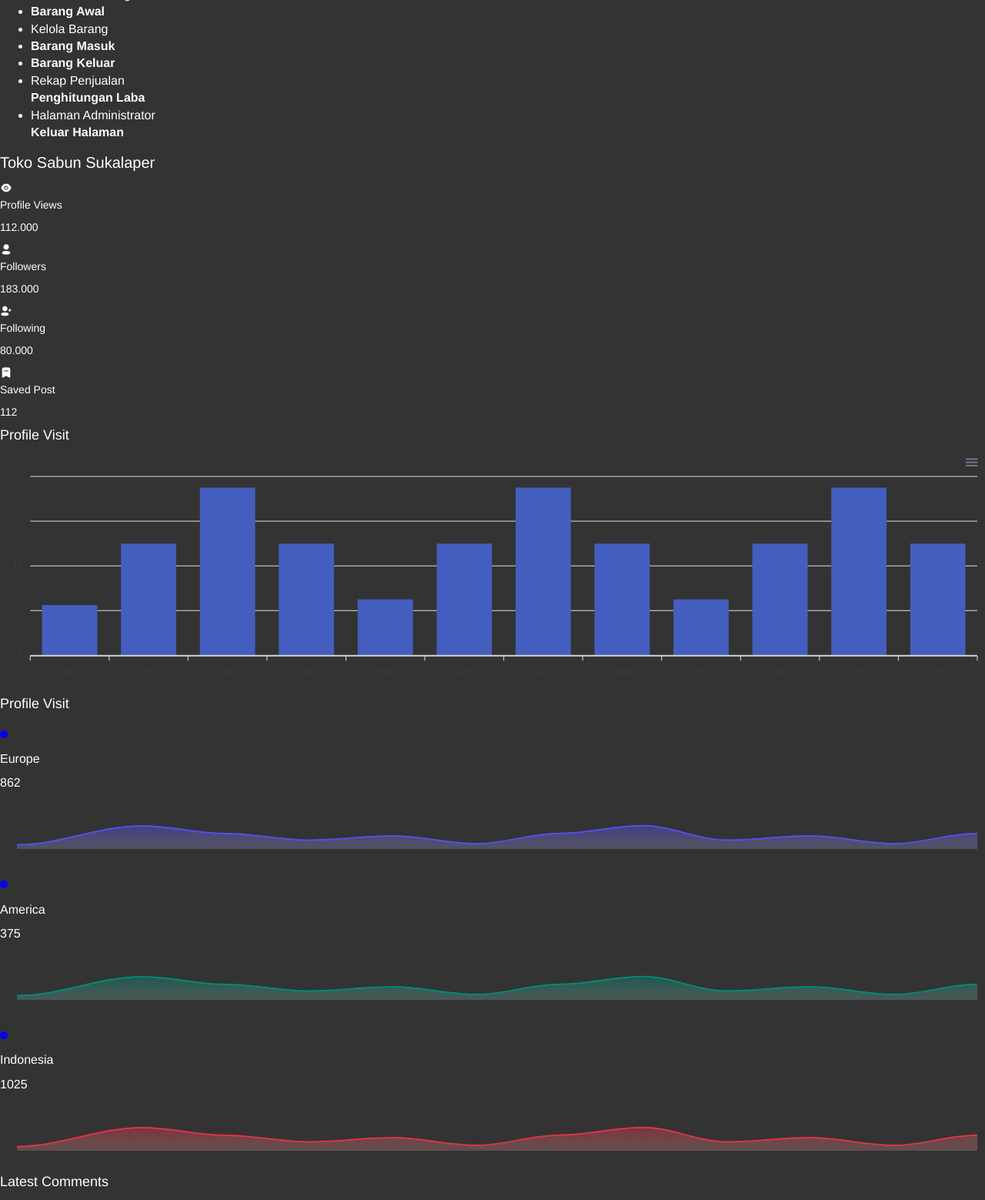
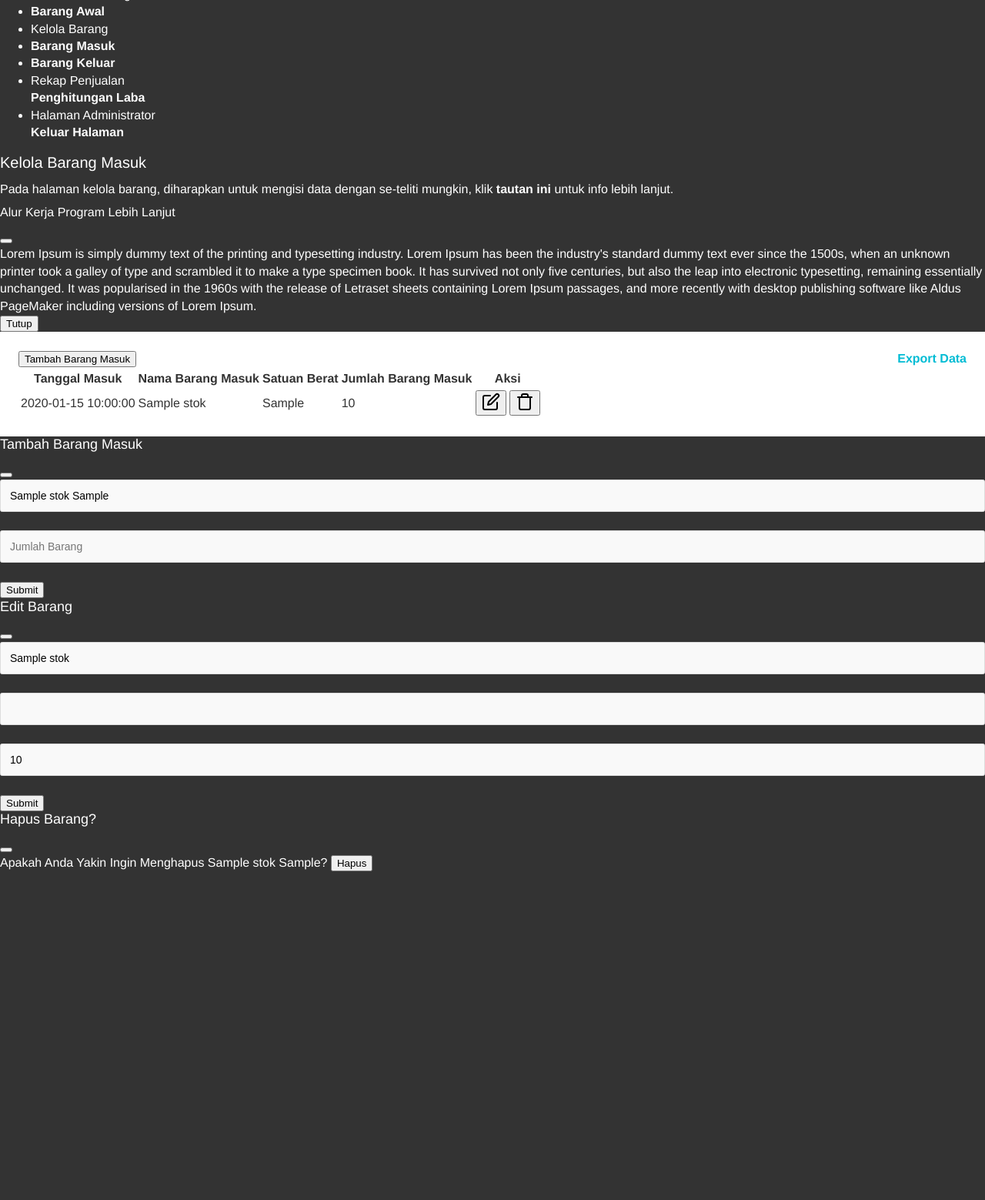
Before and after one commit to sukalaper/toko-sabun-berbasis-website, a PHP site: page /barang-masuk.php in a window 1280 px wide. Shown: the part 422-1981 px from the top of the page at 77% size. After the commit the page ends 1554 px from the top, so only its background shows below. Run offline with PHP 8.4, Linux system fonts and the light colour scheme; the visitor is signed in with stand-in values (Sample User, id 1); tables that the repository leaves empty or names only in its code hold one stand-in row (values such as "Sample post"); style sheets or scripts are compiled from the project's sources; some libraries are stand-ins or nearby versions; some web fonts are replaced.

Commit message:
✌️ Pew pew pew.

```diff
--- a/auth-logout.php
+++ b/auth-logout.php
@@ -1,4 +1,5 @@
 <?php
+session_start();
 session_unset();
 session_destroy();
 ?>
--- a/barang-masuk.php
+++ b/barang-masuk.php
@@ -55,14 +55,14 @@
           <div class="sidebar-menu">
             <ul class="menu">
               <li class="sidebar-title">Akumulasi Barang</li>
-              <li class="sidebar-item active ">
-                <a href="index.html" class='sidebar-link'>
+              <li class="sidebar-item ">
+                <a href="index.php" class='sidebar-link'>
                   <i class="bi bi-grid-fill"></i>
                   <span>Barang Awal</span>
                 </a>
               </li>
               <li class="sidebar-title">Kelola Barang</li>
-              <li class="sidebar-item ">
+              <li class="sidebar-item active ">
                 <a href="barang-masuk.php" class='sidebar-link'>
                   <i class="bi bi-bag-plus-fill"></i>
                   <span>Barang Masuk</span>
@@ -97,281 +97,166 @@
           </a>
         </header>
         <div class="page-heading">
-          <h3>Toko Sabun Sukalaper</h3>
+          <h3>Kelola Barang Masuk</h3>
+          <p class="text-subtitle text-muted">Pada halaman kelola barang, diharapkan untuk mengisi data dengan se-teliti mungkin, klik <a href="#" data-bs-toggle="modal" data-bs-target="#myModal">tautan ini</a> untuk info lebih lanjut.</p>
         </div>
-        <div class="page-content">
-          <section class="row">
-            <div class="col-12 col-lg-9">
-              <div class="row">
-                <div class="col-6 col-lg-3 col-md-6">
-                  <div class="card">
-                    <div class="card-body px-4 py-4-5">
-                      <div class="row">
-                        <div class="col-md-4 col-lg-12 col-xl-12 col-xxl-5 d-flex justify-content-start ">
-                          <div class="stats-icon purple mb-2">
-                            <i class="iconly-boldShow"></i>
+        <div class="modal fade" id="myModal" tabindex="-1" role="dialog" aria-labelledby="myModalLabel" aria-hidden="true">
+          <div class="modal-dialog" role="document">
+            <div class="modal-content">
+              <div class="modal-header">
+                <h5 class="modal-title" id="myModalLabel">Alur Kerja Program Lebih Lanjut</h5>
+                <button type="button" class="btn-close" data-bs-dismiss="modal" aria-label="Close"></button>
               </div>
+              <div class="modal-body">
+                Lorem Ipsum is simply dummy text of the printing and typesetting industry. Lorem Ipsum has been the industry's standard dummy text ever since the 1500s, when an unknown printer took a galley of type and scrambled it to make a type specimen book. It has survived not only five centuries, but also the leap into electronic typesetting, remaining essentially unchanged. It was popularised in the 1960s with the release of Letraset sheets containing Lorem Ipsum passages, and more recently with desktop publishing software like Aldus PageMaker including versions of Lorem Ipsum.
               </div>
-                        <div class="col-md-8 col-lg-12 col-xl-12 col-xxl-7">
-                          <h6 class="text-muted font-semibold">Profile Views</h6>
-                          <h6 class="font-extrabold mb-0">112.000</h6>
+              <div class="modal-footer">
+                <button type="button" class="btn btn-secondary" data-bs-dismiss="modal">Tutup</button>
               </div>
             </div>
           </div>
         </div>
-                </div>
-                <div class="col-6 col-lg-3 col-md-6">
-                  <div class="card">
-                    <div class="card-body px-4 py-4-5">
-                      <div class="row">
-                        <div class="col-md-4 col-lg-12 col-xl-12 col-xxl-5 d-flex justify-content-start ">
-                          <div class="stats-icon blue mb-2">
-                            <i class="iconly-boldProfile"></i>
-                          </div>
-                        </div>
-                        <div class="col-md-8 col-lg-12 col-xl-12 col-xxl-7">
-                          <h6 class="text-muted font-semibold">Followers</h6>
-                          <h6 class="font-extrabold mb-0">183.000</h6>
-                        </div>
-                      </div>
-                    </div>
-                  </div>
-                </div>
-                <div class="col-6 col-lg-3 col-md-6">
-                  <div class="card">
-                    <div class="card-body px-4 py-4-5">
-                      <div class="row">
-                        <div class="col-md-4 col-lg-12 col-xl-12 col-xxl-5 d-flex justify-content-start ">
-                          <div class="stats-icon green mb-2">
-                            <i class="iconly-boldAdd-User"></i>
-                          </div>
-                        </div>
-                        <div class="col-md-8 col-lg-12 col-xl-12 col-xxl-7">
-                          <h6 class="text-muted font-semibold">Following</h6>
-                          <h6 class="font-extrabold mb-0">80.000</h6>
-                        </div>
-                      </div>
-                    </div>
-                  </div>
-                </div>
-                <div class="col-6 col-lg-3 col-md-6">
-                  <div class="card">
-                    <div class="card-body px-4 py-4-5">
-                      <div class="row">
-                        <div class="col-md-4 col-lg-12 col-xl-12 col-xxl-5 d-flex justify-content-start ">
-                          <div class="stats-icon red mb-2">
-                            <i class="iconly-boldBookmark"></i>
-                          </div>
-                        </div>
-                        <div class="col-md-8 col-lg-12 col-xl-12 col-xxl-7">
-                          <h6 class="text-muted font-semibold">Saved Post</h6>
-                          <h6 class="font-extrabold mb-0">112</h6>
-                        </div>
-                      </div>
-                    </div>
-                  </div>
-                </div>
-              </div>
-              <div class="row">
-                <div class="col-12">
+        <section class="section">
           <div class="card">
             <div class="card-header">
-                      <h4>Profile Visit</h4>
+              <a href="perhitungan-laba.php" class="btn btn-primary" style="float: right; margin-left: 12px;">
+                <span class="bi bi-plus"></span> Export Data
+              </a>
+              <button type="button" class="btn btn-primary float-md-end" data-bs-toggle="modal" data-bs-target="#myModal">
+                <span class="bi bi-plus"></span> Tambah Barang Masuk
+              </button>
             </div>
             <div class="card-body">
-                      <div id="chart-profile-visit"></div>
-                    </div>
-                  </div>
-                </div>
-              </div>
-              <div class="row">
-                <div class="col-12 col-xl-4">
-                  <div class="card">
-                    <div class="card-header">
-                      <h4>Profile Visit</h4>
-                    </div>
-                    <div class="card-body">
-                      <div class="row">
-                        <div class="col-6">
-                          <div class="d-flex align-items-center">
-                            <svg class="bi text-primary" width="32" height="32" fill="blue" style="width:10px">
-                              <use xlink:href="assets/images/bootstrap-icons.svg#circle-fill" />
-                            </svg>
-                            <h5 class="mb-0 ms-3">Europe</h5>
-                          </div>
-                        </div>
-                        <div class="col-6">
-                          <h5 class="mb-0">862</h5>
-                        </div>
-                        <div class="col-12">
-                          <div id="chart-europe"></div>
-                        </div>
-                      </div>
-                      <div class="row">
-                        <div class="col-6">
-                          <div class="d-flex align-items-center">
-                            <svg class="bi text-success" width="32" height="32" fill="blue" style="width:10px">
-                              <use xlink:href="assets/images/bootstrap-icons.svg#circle-fill" />
-                            </svg>
-                            <h5 class="mb-0 ms-3">America</h5>
-                          </div>
-                        </div>
-                        <div class="col-6">
-                          <h5 class="mb-0">375</h5>
-                        </div>
-                        <div class="col-12">
-                          <div id="chart-america"></div>
-                        </div>
-                      </div>
-                      <div class="row">
-                        <div class="col-6">
-                          <div class="d-flex align-items-center">
-                            <svg class="bi text-danger" width="32" height="32" fill="blue" style="width:10px">
-                              <use xlink:href="assets/images/bootstrap-icons.svg#circle-fill" />
-                            </svg>
-                            <h5 class="mb-0 ms-3">Indonesia</h5>
-                          </div>
-                        </div>
-                        <div class="col-6">
-                          <h5 class="mb-0">1025</h5>
-                        </div>
-                        <div class="col-12">
-                          <div id="chart-indonesia"></div>
-                        </div>
-                      </div>
-                    </div>
-                  </div>
-                </div>
-                <div class="col-12 col-xl-8">
-                  <div class="card">
-                    <div class="card-header">
-                      <h4>Latest Comments</h4>
-                    </div>
-                    <div class="card-body">
-                      <div class="table-responsive">
-                        <table class="table table-hover table-lg">
+              <table class="table table-hover striped-row" id="table1">
                 <thead>
                   <tr>
-                              <th>Name</th>
-                              <th>Comment</th>
+                    <th>Tanggal Masuk</th>
+                    <th>Nama Barang Masuk</th>
+                    <th>Satuan Berat</th>
+                    <th>Jumlah Barang Masuk</th>
+                    <th>Aksi</th>
                   </tr>
                 </thead>
                 <tbody>
+                <?php
+                  $result_ambil_semua_data_stok = mysqli_query($conn,"SELECT * FROM masuk M, stok S WHERE S.idbarang = M.idbarang");
+                  while($data=mysqli_fetch_array($result_ambil_semua_data_stok)){
+                    $idbarang = $data['idbarang'];
+                    $idmasuk = $data['idmasuk'];
+                    $namabarang = $data['namabarang'];
+                    $satuanberat = $data['satuanberat'];
+                    $tanggal = $data['tanggal'];
+                    $qty = $data['qty'];
+                  ?>
                   <tr>
-                              <td class="col-3">
-                                <div class="d-flex align-items-center">
-                                  <div class="avatar avatar-md">
-                                    <img src="assets/images/faces/5.jpg">
-                                  </div>
-                                  <p class="font-bold ms-3 mb-0">Si Cantik</p>
-                                </div>
-                              </td>
-                              <td class="col-auto">
-                                <p class=" mb-0">Congratulations on your graduation!</p>
+                    <td><?php echo $tanggal; ?></td>
+                    <td><?php echo $namabarang; ?></td>
+                    <td><?php echo $satuanberat; ?></td>
+                    <td><?php echo $qty; ?></td>
+                    <td>
+                      <button type="button" class="btn icon btn-left" data-bs-toggle="modal" data-bs-target="#edit<?=$idbarang;?>">
+                        <i data-feather="edit"></i>
+                      </button>
+                      <input type="hidden" name="barangdihapus" value=" <?=$idbarang;?>">
+                      <button type="button" class="btn icon btn-left" data-bs-toggle="modal" data-bs-target="#delete<?=$idbarang;?>">
+                        <i data-feather="trash"></i>
+                      </button>
                     </td>
                   </tr>
-                            <tr>
-                              <td class="col-3">
-                                <div class="d-flex align-items-center">
-                                  <div class="avatar avatar-md">
-                                    <img src="assets/images/faces/2.jpg">
-                                  </div>
-                                  <p class="font-bold ms-3 mb-0">Si Ganteng</p>
-                                </div>
-                              </td>
-                              <td class="col-auto">
-                                <p class=" mb-0">Wow amazing design! Can you make another tutorial for this design?</p>
-                              </td>
-                            </tr>
+                  <?php
+                    }
+                  ?>
                 </tbody>
               </table>
             </div>
           </div>
-                  </div>
-                </div>
-              </div>
-            </div>
-            <div class="col-12 col-lg-3">
-              <div class="card">
-                <div class="card-body py-4 px-4">
-                  <div class="d-flex align-items-center">
-                    <div class="avatar avatar-xl">
-                      <img src="assets/images/faces/1.jpg" alt="Face 1">
-                    </div>
-                    <div class="ms-3 name">
-                      <h5 class="font-bold">John Duck</h5>
-                      <h6 class="text-muted mb-0">@johnducky</h6>
-                    </div>
-                  </div>
-                </div>
-              </div>
-              <div class="card">
-                <div class="card-header">
-                  <h4>Recent Messages</h4>
-                </div>
-                <div class="card-content pb-4">
-                  <div class="recent-message d-flex px-4 py-3">
-                    <div class="avatar avatar-lg">
-                      <img src="assets/images/faces/4.jpg">
-                    </div>
-                    <div class="name ms-4">
-                      <h5 class="mb-1">Hank Schrader</h5>
-                      <h6 class="text-muted mb-0">@johnducky</h6>
-                    </div>
-                  </div>
-                  <div class="recent-message d-flex px-4 py-3">
-                    <div class="avatar avatar-lg">
-                      <img src="assets/images/faces/5.jpg">
-                    </div>
-                    <div class="name ms-4">
-                      <h5 class="mb-1">Dean Winchester</h5>
-                      <h6 class="text-muted mb-0">@imdean</h6>
-                    </div>
-                  </div>
-                  <div class="recent-message d-flex px-4 py-3">
-                    <div class="avatar avatar-lg">
-                      <img src="assets/images/faces/1.jpg">
-                    </div>
-                    <div class="name ms-4">
-                      <h5 class="mb-1">John Dodol</h5>
-                      <h6 class="text-muted mb-0">@dodoljohn</h6>
-                    </div>
-                  </div>
-                  <div class="px-4">
-                    <button class='btn btn-block btn-xl btn-outline-primary font-bold mt-3'>Start Conversation</button>
-                  </div>
-                </div>
-              </div>
-              <div class="card">
-                <div class="card-header">
-                  <h4>Visitors Profile</h4>
-                </div>
-                <div class="card-body">
-                  <div id="chart-visitors-profile"></div>
-                </div>
-              </div>
-            </div>
         </section>
-        </div>
-        <footer>
-          <div class="footer clearfix mb-0 text-muted">
-            <div class="float-start">
-              <p>2021 &copy; Mazer</p>
-            </div>
-            <div class="float-end">
-              <p>Crafted with <span class="text-danger">
-                  <i class="bi bi-heart"></i>
-                </span> by <a href="https://saugi.me">Saugi</a>
-              </p>
-            </div>
-          </div>
-        </footer>
       </div>
     </div>
     <script src="assets/js/bootstrap.js"></script>
     <script src="assets/js/app.js"></script>
-    <!-- Need: Apexcharts -->
     <script src="assets/extensions/apexcharts/apexcharts.min.js"></script>
     <script src="assets/js/pages/dashboard.js"></script>
   </body>
+  <div class="modal fade" id="myModal">
+    <div class="modal-dialog">
+      <div class="modal-content">
+        <div class="modal-header">
+          <h4 class="modal-title">Tambah Barang Masuk</h4>
+          <button type="button" class="btn-close" data-bs-dismiss="modal"></button>
+        </div>
+        <form method="post">
+          <div class="modal-body">
+            <select name="barangnya" class="form-control mb-3">
+              <?php
+              $ambildata = mysqli_query($conn, "SELECT * FROM stok");
+              while ($fetcharray = mysqli_fetch_array($ambildata)) {
+                $barangnya = $fetcharray['namabarang'];
+                $idbarangnya = $fetcharray['idbarang'];
+                $satuanberat = $fetcharray['satuanberat'];
+              ?>
+              <option value="<?php echo $idbarangnya; ?>"> <?php echo $barangnya; ?> <?php echo $satuanberat; ?></option>
+              <?php
+                }
+              ?>
+            </select>
+            <input type="number" name="qty" placeholder="Jumlah Barang" class="form-control mb-3" required>
+            <button type="submit" class="btn btn-primary" name="barangmasuk">Submit</button>
+          </div>
+        </form>
+      </div>
+    </div>
+  </div>
+  <?php
+  $result_ambil_semua_data_stok = mysqli_query($conn, "SELECT * FROM masuk M, stok S WHERE S.idbarang = M.idbarang");
+  while ($data = mysqli_fetch_array($result_ambil_semua_data_stok)) {
+    $idbarang = $data['idbarang'];
+    $idmasuk = $data['idmasuk'];
+    $namabarang = $data['namabarang'];
+    $satuanberat = $data['satuanberat'];
+    $tanggal = $data['tanggal'];
+    $qty = $data['qty'];
+  ?>
+  <div class="modal fade" id="edit<?=$idbarang;?>">
+    <div class="modal-dialog">
+      <div class="modal-content">
+        <div class="modal-header">
+          <h4 class="modal-title">Edit Barang</h4>
+          <button type="button" class="btn-close" data-bs-dismiss="modal"></button>
+        </div>
+        <form method="post">
+          <div class="modal-body">
+            <input type="hidden" name="idbarang" value="<?php echo $idbarang; ?>">
+            <input type="text" name="namabarang" value="<?php echo $namabarang; ?>" class="form-control mb-3" readonly>
+            <input type="number" name="satuanberat" value="<?php echo $satuanberat; ?>" class="form-control mb-3" readonly>
+            <input type="number" name="qty" value="<?php echo $qty; ?>" placeholder="Jumlah Barang" class="form-control mb-3" required>
+            <input type="hidden" name="idmasuk" value="<?php echo $idmasuk; ?>">
+            <button type="submit" class="btn btn-primary" name="updatebarangmasuk">Submit</button>
+          </div>
+        </form>
+      </div>
+    </div>
+  </div>
+  <div class="modal fade" id="delete<?=$idbarang;?>">
+    <div class="modal-dialog">
+      <div class="modal-content">
+        <div class="modal-header">
+          <h4 class="modal-title">Hapus Barang?</h4>
+          <button type="button" class="btn-close" data-bs-dismiss="modal"></button>
+        </div>
+        <form method="post">
+          <div class="modal-body">
+            <input type="hidden" name="idmasuk" value="<?php echo $idmasuk; ?>">
+            <input type="hidden" name="idbarang" value="<?php echo $idbarang; ?>">
+            Apakah Anda Yakin Ingin Menghapus <?=$namabarang;?> <?=$satuanberat;?>?
+            <input type="hidden" name="kty" value="<?php echo $qty; ?>">
+            <button type="submit" class="btn btn-danger col-12 mt-3" name="hapusbarangmasuk">Hapus</button>
+          </div>
+        </form>
+      </div>
+    </div>
+  </div>
+  <?php
+    }
+  ?>
 </html>
--- a/function.php
+++ b/function.php
@@ -36,9 +36,9 @@
   } else {
   $result = mysqli_query($conn, "INSERT INTO stok (namabarang, hargamodal, satuanberat, jumlahbarang, hargajual) VALUES ('$namabarang', '$hargamodal', '$satuanberat','$jumlahbarang', '$hargajual')");
     if($result){
-      header('location:pages/peringatan-tambah-barang-berhasil.php');
+      header('location:index.php');
     } else {
-      header('location:pages/peringatan-tambah-barang-gagal.php');
+      header('location:index.php');
     }
   }
 }
```
Also changed, not shown: index.php (+6 -6 lines). Lines whose indentation alone changed are shown as unchanged.
